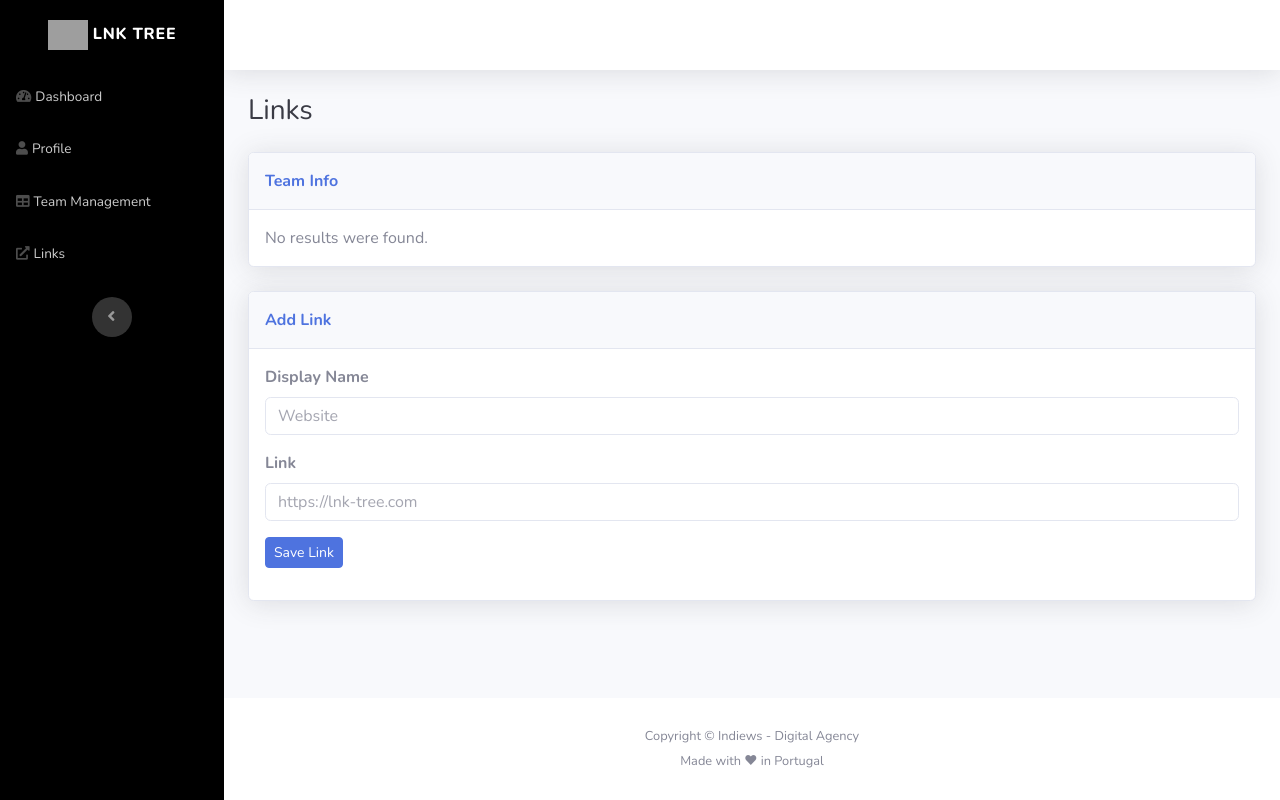
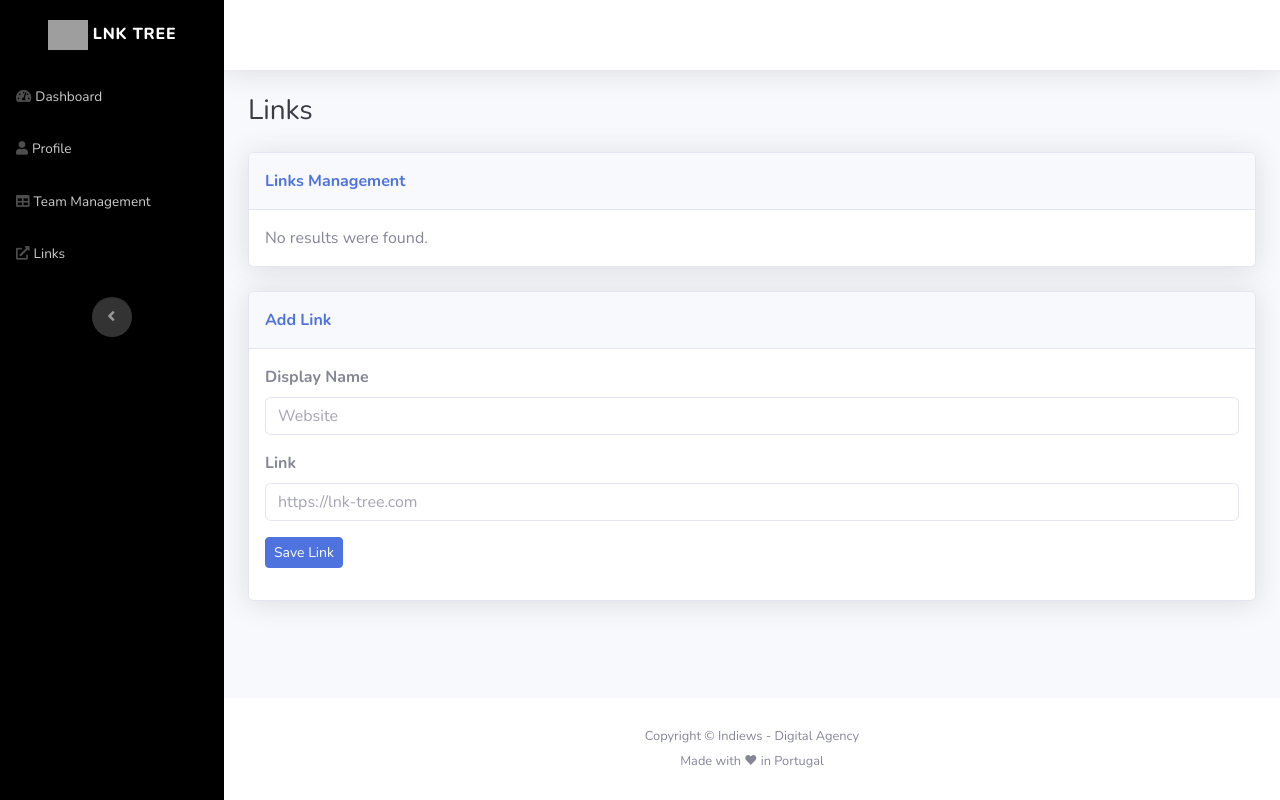
Before and after one commit to Indiews/Lnk-Tree, a PHP site: page /admin/links.php in a window 1280 px wide. Run offline with PHP 8.4, Linux system fonts and the light colour scheme; the visitor is signed in with stand-in values (Sample User, id 1); data that the repository does not hold is empty; some libraries are stand-ins or nearby versions; grey boxes are pictures that could not be loaded.

Commit message:
Fix text

```diff
--- a/admin/links.php
+++ b/admin/links.php
@@ -48,7 +48,7 @@
                     <h3 class="text-dark mb-4">Links</h3>
                     <div class="card shadow">
                         <div class="card-header py-3">
-                            <p class="text-primary m-0 fw-bold">Team Info</p>
+                            <p class="text-primary m-0 fw-bold">Links Management</p>
                         </div>
                         <div class="card-body">
                             <?php
```
